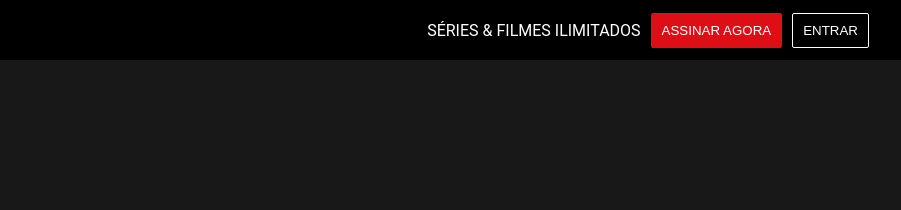
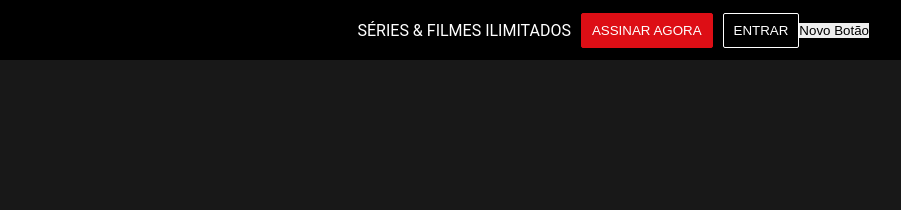
Before and after one commit to dansarms/Netflix_front, a plain HTML site: page public/index.html in a window 1280 px wide. Shown: the full height of the page, 379-1280 px from the left. Drawn offline with Linux system fonts and the light colour scheme; no server answers.

Commit message:
novo botao

```diff
--- a/public/index.html
+++ b/public/index.html
@@ -19,6 +19,7 @@
             <p class="join-msg">Séries & Filmes Ilimitados</p>
             <button class="btn join-btn">Assinar Agora</button>
             <button class="btn">Entrar</button>
+            <button>Novo Botão</button>
         </div>
     </nav>
 
```
